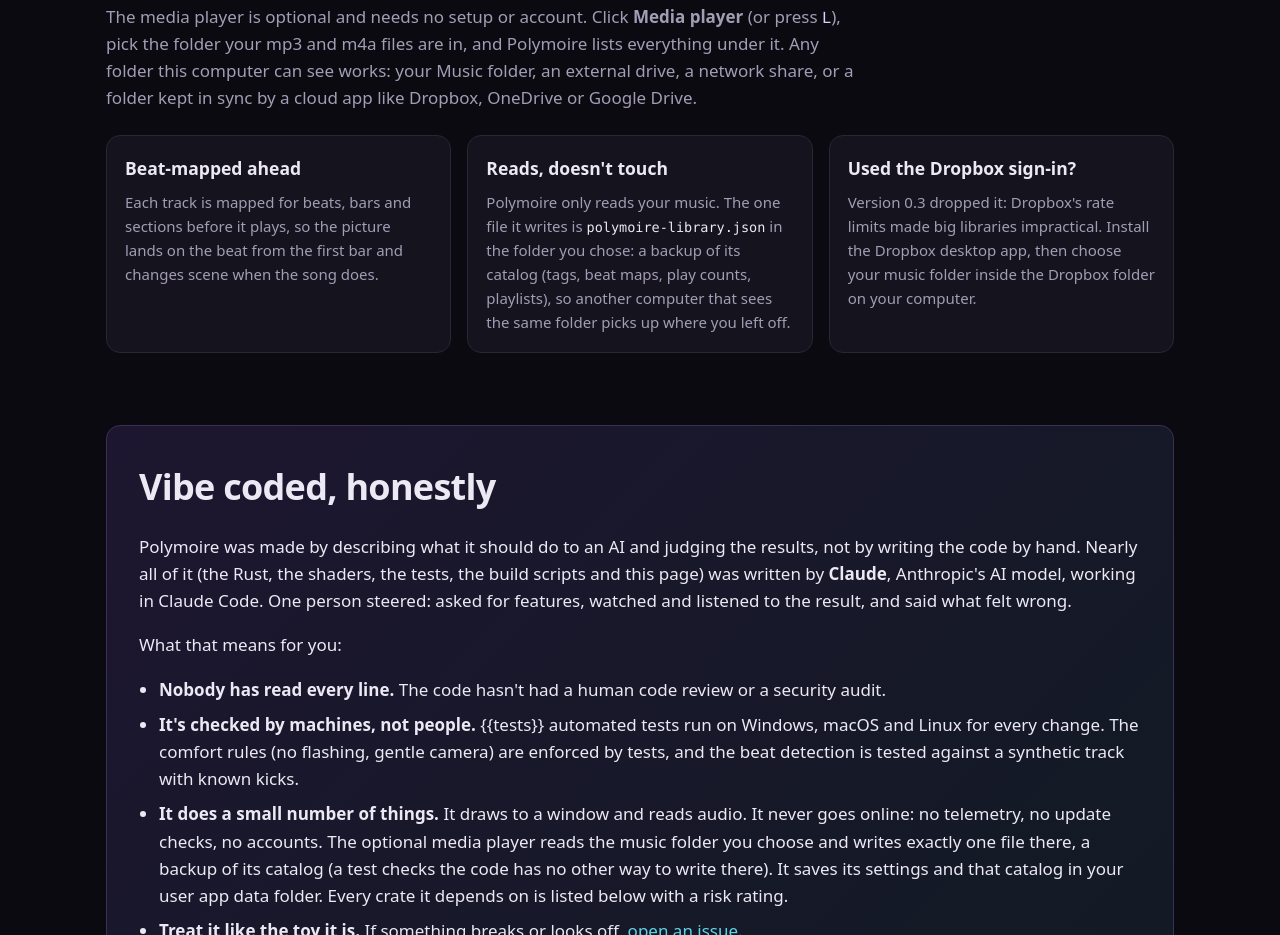
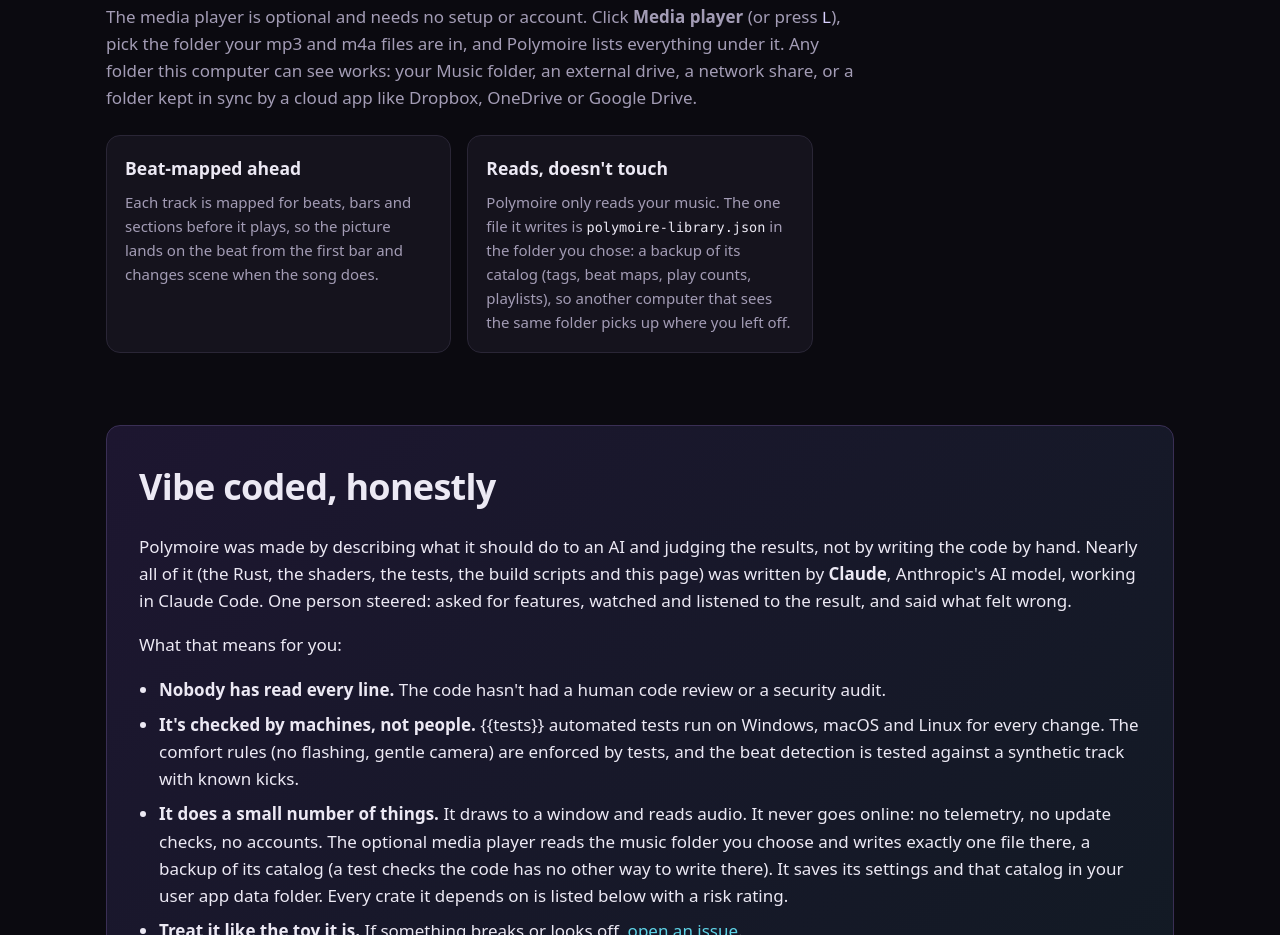
Before and after one commit to jakevose/polymoire, a plain HTML site: page site/index.html in a window 1280 px wide. Shown: the part 1907-2842 px from the top of the page. Drawn offline with Linux system fonts and the light colour scheme.

Commit message:
Site and README: drop the Dropbox sign-in note
Only the author ever set up the Dropbox sign-in, so nobody needs migration
steps. No app change.

Co-Authored-By: Claude Opus 5.5 <noreply@anthropic.com>

```diff
--- a/site/index.html
+++ b/site/index.html
@@ -131,12 +131,6 @@
       (tags, beat maps, play counts, playlists), so another computer that sees the same
       folder picks up where you left off.</p>
     </div>
-    <div>
-      <h3 id="dropbox">Used the Dropbox sign-in?</h3>
-      <p>Version 0.3 dropped it: Dropbox's rate limits made big libraries impractical.
-      Install the Dropbox desktop app, then choose your music folder inside the Dropbox
-      folder on your computer.</p>
-    </div>
   </div>
 </section>
 
```
Also changed, not shown: 2 other files.
